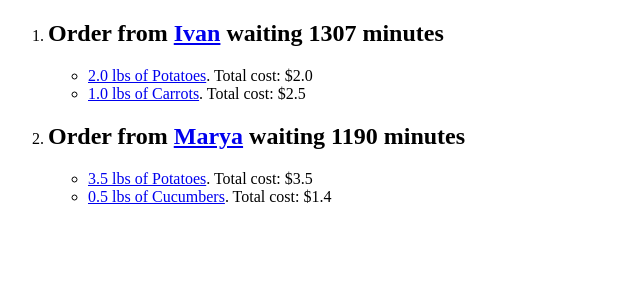
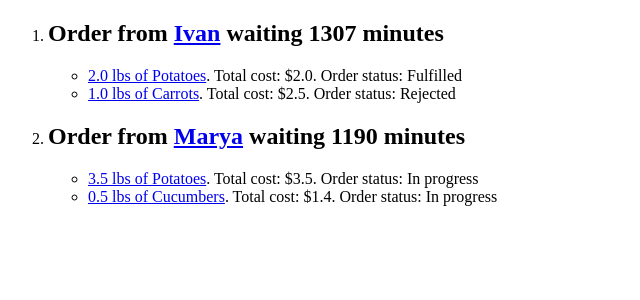
Before and after one commit to imikhassik/BusinessSimulator, a Django app: page /store/ in a window 1280 px wide. Shown: the top 300 px of the page, without its empty margins (0-640 px from the left). Run offline with Django 4.2, Linux system fonts and the light colour scheme; data comes from the database, SQL or seed files in the repository; both versions use the stored data as it was after the commit.

Commit message:
Update fulfill view and order_detail template

```diff
--- a/business_sim/store/models.py
+++ b/business_sim/store/models.py
@@ -19,6 +19,19 @@ class Order(models.Model):
     amount = models.FloatField(default=0.0)
     price = models.FloatField(default=0.0)
 
+    PROGRESS = 'PR'
+    FULFILLED = 'FU'
+    REJECTED = 'RE'
+    STATUS_CHOICES = [
+        (PROGRESS, 'In progress'),
+        (FULFILLED, 'Fulfilled'),
+        (REJECTED, 'Rejected'),
+    ]
+    status = models.CharField(max_length=2,
+                              choices=STATUS_CHOICES,
+                              default=PROGRESS,
+                              )
+
     def __str__(self):
         return f'#{self.id} for {self.amount} lbs of {self.product.lower()}'
 
--- a/business_sim/store/templates/store/index.html
+++ b/business_sim/store/templates/store/index.html
@@ -11,7 +11,8 @@
         <li><h2>Order from <a href="{% url 'store:customer' customer.id %}">{{ customer.name }}</a> waiting {{ customer.wait_time }} minutes</h2></li>
         <ul>
             {% for order in customer.order_set.all %}
-            <li><a href="{% url 'store:order_detail' order.id %}">{{ order.amount }} lbs of {{ order.product }}</a>. Total cost: ${{ order.get_total_cost }}</li>
+            <li><a href="{% url 'store:order_detail' order.id %}">{{ order.amount }} lbs of {{ order.product }}</a>.
+                Total cost: ${{ order.get_total_cost }}. Order status: {{ order.get_status_display }}</li>
             {% endfor %}
         </ul>
         {% endfor %}
--- a/business_sim/store/views.py
+++ b/business_sim/store/views.py
@@ -1,5 +1,6 @@
-from django.http import HttpResponse
+from django.http import HttpResponse, HttpResponseRedirect
 from django.shortcuts import render, get_object_or_404
+from django.urls import reverse
 
 from .models import Order, Customer
 
@@ -15,8 +16,18 @@ def order_detail(request, order_id):
 
 
 def fulfill(request, order_id):
-    response = "This is order %s fulfillment page"
-    return HttpResponse(response % order_id)
+    order = get_object_or_404(Order, pk=order_id)
+    try:
+        order_status = request.POST['fulfillment']
+    except KeyError:
+        return render(request, 'store/order_detail.html', {
+            'order': order,
+            'error_message': "You didn't select an action."
+        })
+    else:
+        order.status = order_status
+        order.save()
+    return HttpResponseRedirect(reverse('store:index'))
 
 
 def customer(request, customer_id):
```
Also changed, not shown: business_sim/store/templates/store/order_detail.html (+12 -1 lines), business_sim/db.sqlite3, business_sim/store/migrations/0002_order_status.py (added).
